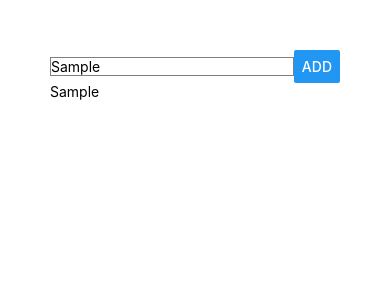
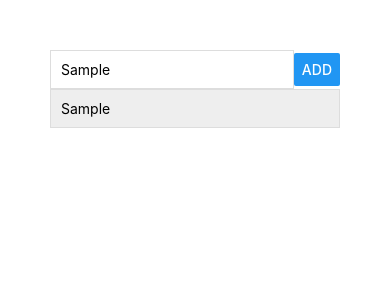
Before and after one commit to edignot/React-Native-App, a React Native app: screen / in a window 390 px wide. Both pictures are taken after typing "Sample" into the empty fields and a click on the button "ADD". Shown: the top 300 px of the page. Built offline with nearby package versions, Linux system fonts and the light colour scheme.

Commit message:
Scrollable content

```diff
--- a/App.js
+++ b/App.js
@@ -1,6 +1,13 @@
 import { StatusBar } from 'expo-status-bar'
 import React, { useState } from 'react'
-import { StyleSheet, Text, View, Button, TextInput } from 'react-native'
+import {
+  StyleSheet,
+  Text,
+  View,
+  Button,
+  TextInput,
+  ScrollView,
+} from 'react-native'
 
 export default function App() {
   const [enteredGoal, setEnteredGoal] = useState('')
@@ -22,13 +29,15 @@ export default function App() {
           onChangeText={goalInputHandler}
           value={enteredGoal}
         />
-        <Button title='Add' style={{ flex: 2 }} onPress={addGoalHandler} />
+        <Button title='Add' style={styles.addBtn} onPress={addGoalHandler} />
       </View>
-      <View>
+      <ScrollView>
         {goals.map((goal) => (
-          <Text>{goal}</Text>
+          <View key={goal}>
+            <Text style={styles.goal}>{goal}</Text>
+          </View>
         ))}
-      </View>
+      </ScrollView>
     </View>
   )
 }
@@ -40,8 +49,17 @@ const styles = StyleSheet.create({
     alignItems: 'center',
   },
   input: {
+    borderColor: '#ddd',
     borderWidth: 1,
-    borderColor: 'grey',
     flex: 1,
+    padding: 10,
   },
+  goal: {
+    padding: 10,
+    backgroundColor: '#eee',
+    borderColor: '#ddd',
+    borderWidth: 1,
+    marginBottom: 10,
+  },
+  addBtn: {},
 })
```
